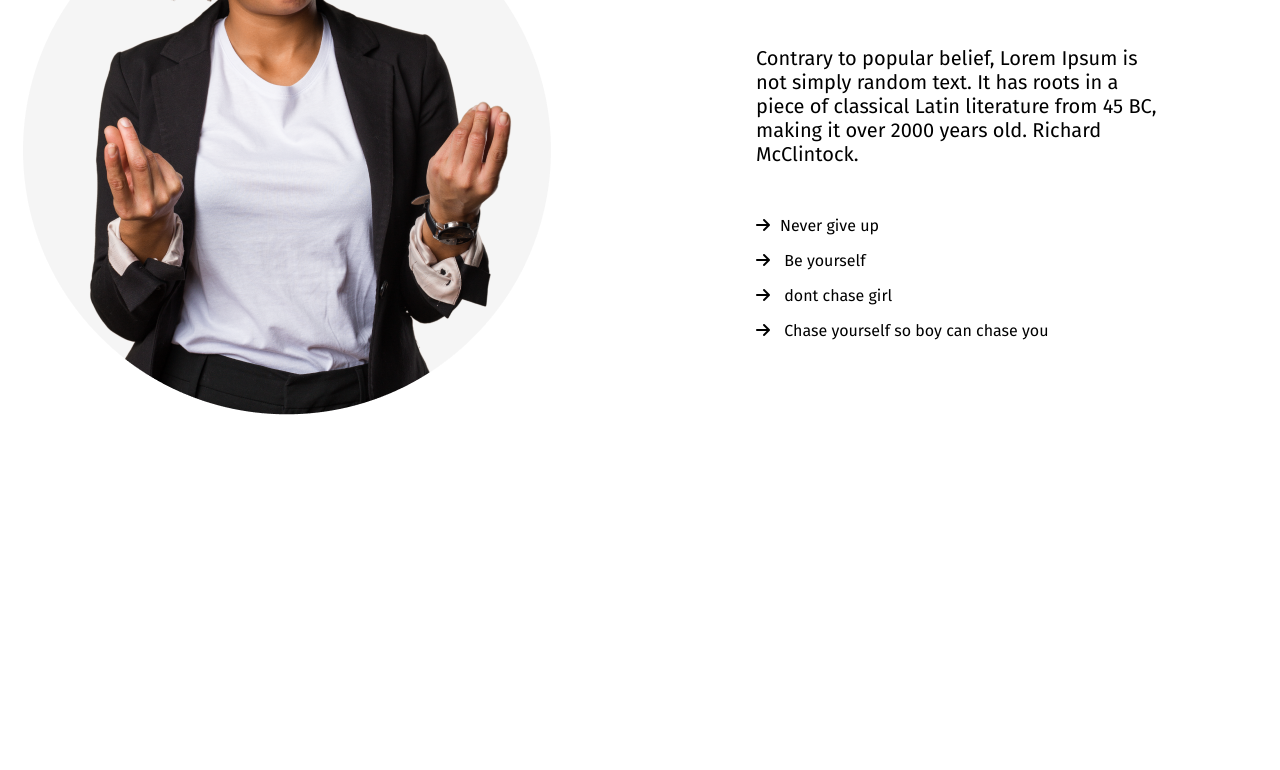
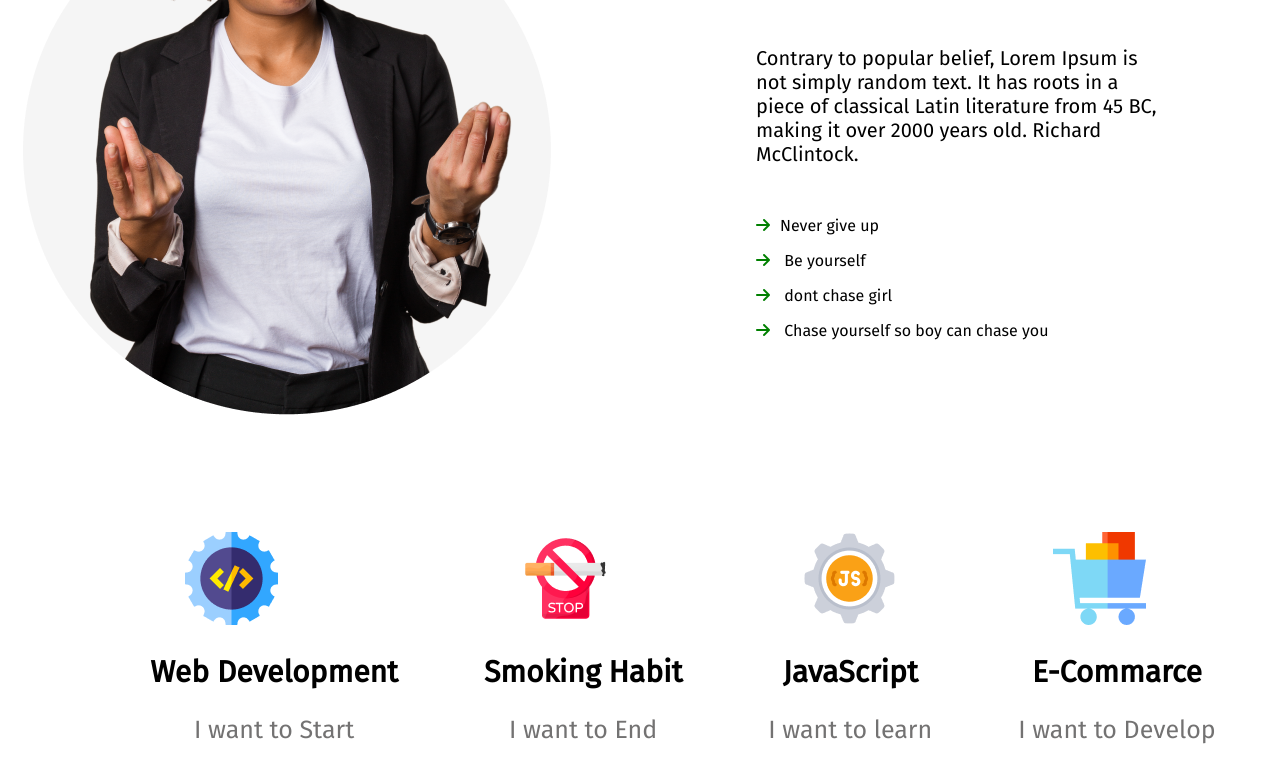
Before and after one commit to baruasb/New-new-year, a plain HTML site: page index.html in a window 1280 px wide. Shown: the part 1239-2009 px from the top of the page. Before the commit the page ends 1658 px from the top, so only its background shows below. Drawn offline with Linux system fonts and the light colour scheme.

Commit message:
my plan section and comment added

```diff
--- a/index.html
+++ b/index.html
@@ -47,6 +47,8 @@
 
 <main>
 
+<!----Advise section start-->
+
     <section class="my-advise">
 
         <div class="mid-img">
@@ -76,9 +78,68 @@
 
          </div>
 
+        </div>
+    </section>
+
+
+
+    <!---My plan section start-->
+
+    <section class="my-plan">
+
+        <div class="plan">
+
+            <div class="img">
+                <img src="images/icons/web.png" alt="">
+            </div>
+
+            <div>
+                <h1 class="plan-title">Web Development</h1>
+                <p class="habit">I want to Start </p>
+            </div>
 
         </div>
+        <div class="plan">
+
+            <div class="img">
+                <img src="images/icons/smoke.png" alt="">
+            </div>
+
+            <div>
+                <h1 class="plan-title">Smoking Habit</h1>
+                <p class="habit">I want to End </p>
+            </div>
+
+        </div>
+        <div class="plan">
+
+            <div class="img">
+                <img src="images/icons/js.png" alt="">
+            </div>
+
+            <div>
+                <h1 class="plan-title">JavaScript</h1>
+                <p class="habit">I want to learn </p>
+            </div>
+
+        </div>
+        <div class="plan">
+
+            <div class="img">
+                <img src="images/icons/ecom.png" alt="">
+            </div>
+
+            <div>
+                <h1 class="plan-title">E-Commarce</h1>
+                <p class="habit">I want to Develop </p>
+            </div>
+
+        </div>
+
     </section>
+
+
+
 </main>
 
 </body>
--- a/style.css
+++ b/style.css
@@ -53,6 +53,8 @@ body{
 
 
 
+/*---my advise section style */
+
 
 .advise{
 
@@ -70,14 +72,12 @@ body{
 }
 
 
-
 .advise-description{
 
     width: 416px;
     font-weight: 400;
     font-size: 20px;
 }
-
 
 .some-advise{
 
@@ -88,4 +88,42 @@ body{
 .font{
 
     margin-right: 10px;
+    color: green;
 }
+
+
+
+/* my plan section start */
+
+.my-plan{
+
+    display: flex;
+    justify-content: center;
+    margin-top: 113px;
+}
+
+.plan{
+    margin-left: 86px;
+}
+
+.plan-title{
+
+  font-weight: 700;
+  font-size: 30px;
+  text-align: center;
+
+
+}
+
+.plan .img{
+
+   padding-left: 35px;
+}
+
+.habit{
+
+    text-align: center;
+    font-weight: 500;
+    font-size: 25px;
+    color: #737272;
+}
```
